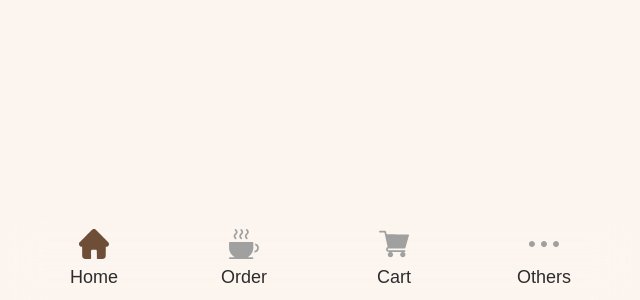
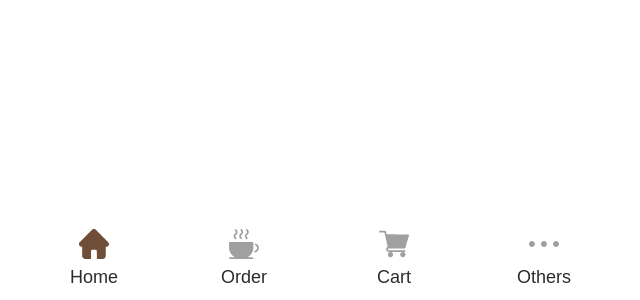
Before and after one commit to thwang26/Bitcafe_Front, a React (Vite) app: page / in a window 1280 px wide. Shown: the part 500-800 px from the top of the page, without its empty margins (321-961 px from the left). Built offline with nearby package versions, Linux system fonts and the light colour scheme; a web font is replaced by a local one.

Commit message:
fix: 기타수정

```diff
--- a/src/App.jsx
+++ b/src/App.jsx
@@ -10,7 +10,7 @@ import BottomNavigation from './components/BottomNavigation'
 
 const App = () => {
   return (
-    <div>
+    <>
       <Routes>
         <Route path='/' element={<MainPage />} />
         <Route path='/order' element={<OrderPage />} />
@@ -20,7 +20,7 @@ const App = () => {
         <Route path='/others' element={<OthersPage />} />
       </Routes>
       <BottomNavigation/>
-    </div>
+    </>
   )
 }
 
--- a/src/reset.css
+++ b/src/reset.css
@@ -54,7 +54,6 @@
     font-family: 'Pretendard-Regular', sans-serif;
     line-height: 1.5;
     font-weight: 400;
-
     font-synthesis: none;
     text-rendering: optimizeLegibility;
     -webkit-font-smoothing: antialiased;
@@ -94,7 +93,6 @@ body {
     display: flex;
     flex-direction: column;
     align-items: center;
-    background: #fcf5ef;
     position: relative;
     text-align: center;
 }
```
